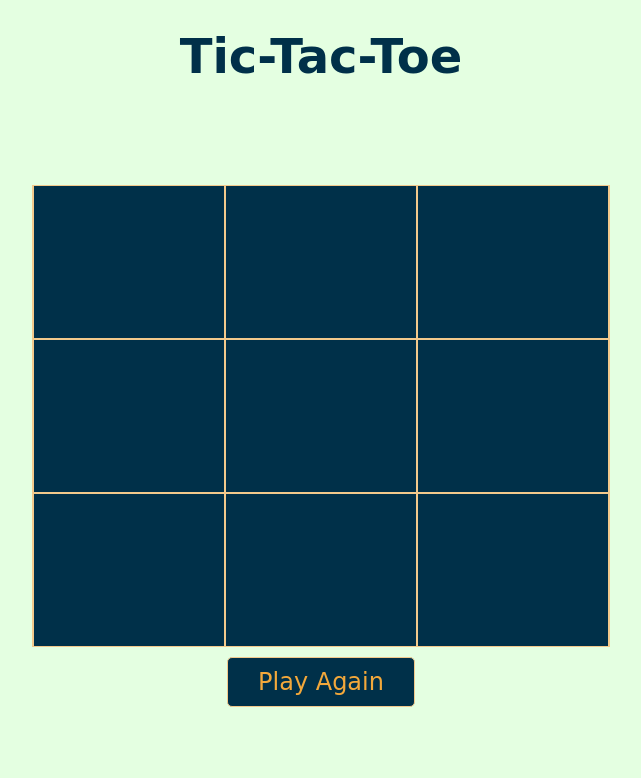
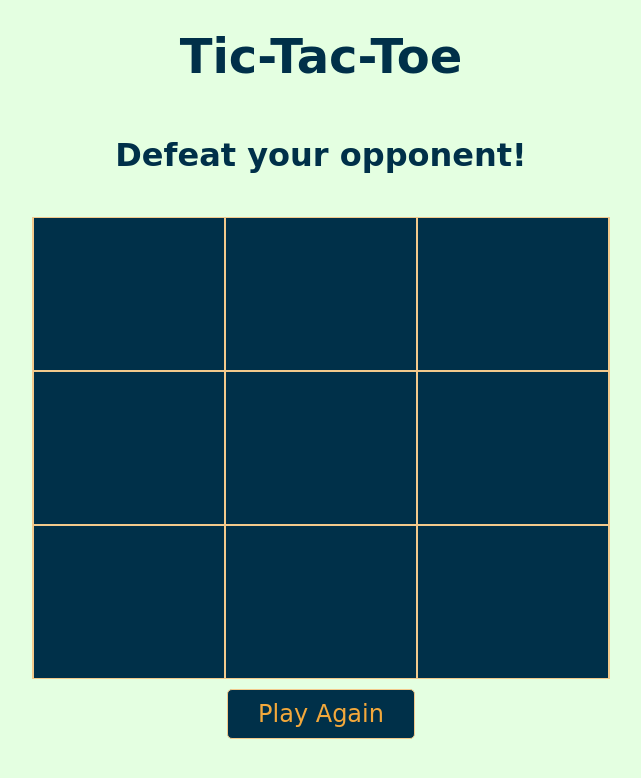
Before and after one commit to Myenny/tictactoe, a website: page public/index.html in a window 1280 px wide. Shown: the whole page, without its empty margins (319-960 px from the left). Drawn offline with Linux system fonts and the light colour scheme; a web font is replaced by a local one.

Commit message:
added text to h2

```diff
--- a/public/index.html
+++ b/public/index.html
@@ -12,7 +12,7 @@
 
   <h1>Tic-Tac-Toe</h1>
 
-  <h2 class="game-decision"></h2>
+  <h2 class="game-decision">Defeat your opponent!</h2>
 
   <table class="sandbox">
     <tr>
```
